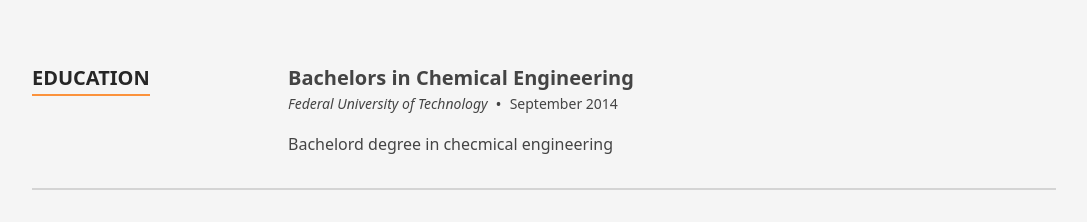
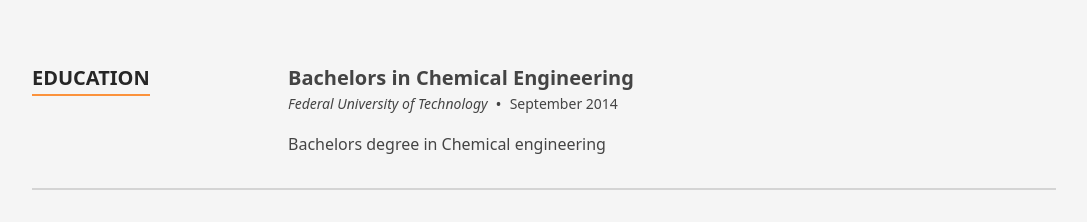
Before and after one commit to chidibede/chidibede-portfolio, a Next.js app: page / in a window 1280 px wide. Shown: the part 1320-1542 px from the top of the page, without its empty margins (96-1183 px from the left). Built offline with nearby package versions, Linux system fonts and the light colour scheme.

Commit message:
typo fix

```diff
--- a/src/data/data.tsx
+++ b/src/data/data.tsx
@@ -247,7 +247,7 @@ export const education: TimelineItem[] = [
     date: 'September 2014',
     location: 'Federal University of Technology',
     title: 'Bachelors in Chemical Engineering',
-    content: <p>Bachelord degree in checmical engineering</p>,
+    content: <p>Bachelors degree in Chemical engineering</p>,
   },
 ];
 
```
